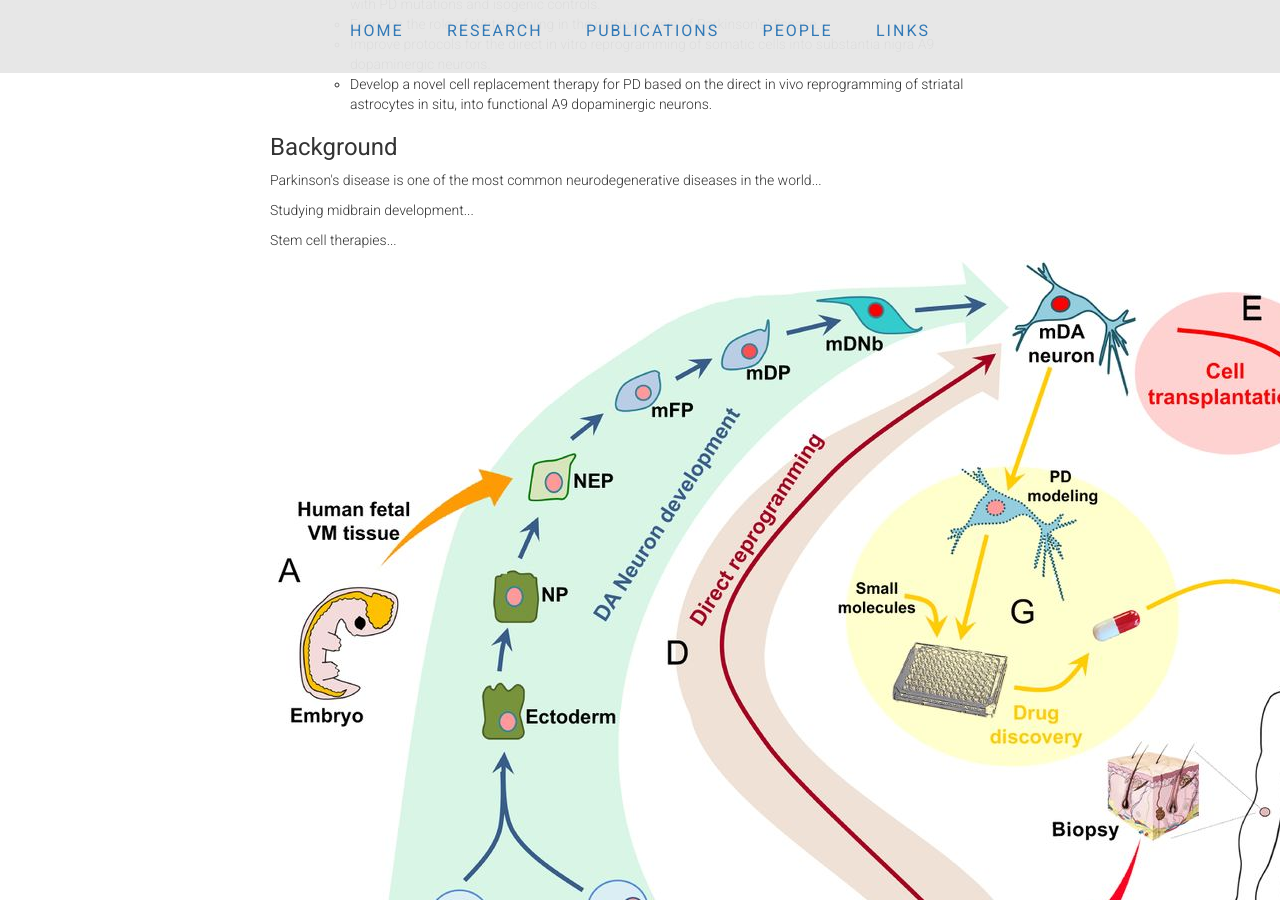
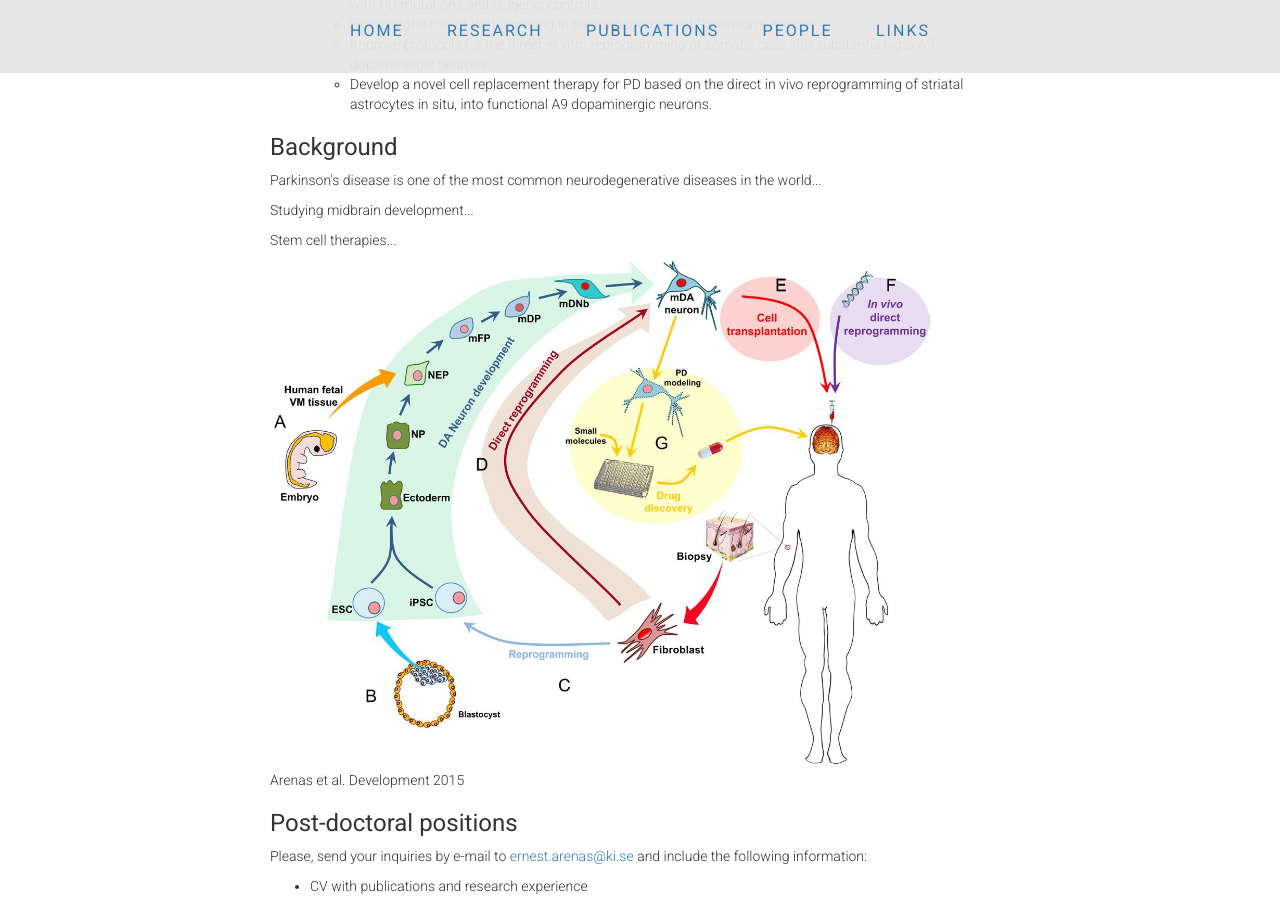
Before and after one commit to ArenasLab/arenaslab.github.io, a Jekyll site: the page research/index.html, which Jekyll copies as it is, in a window 1280 px wide and 900 px high, scrolled down 436 px. Built offline with Jekyll 4.4.1, drawn with Linux system fonts in a browser that asks for light colours.

Commit message:
Update index.html

```diff
--- a/research/index.html
+++ b/research/index.html
@@ -52,7 +52,7 @@
         <p>Parkinson's disease is one of the most common neurodegenerative diseases in the world...</p>
         <p>Studying midbrain development...</p>
         <p>Stem cell therapies...</p>
-	  <img src="/img/F4.jpg"/>
+	  <img style='width: 90%; object-fit: contain' align="center" src="/img/F4.jpg"/>
 	  <p>Arenas et al. Development 2015</p>
     <h3>Post-doctoral positions</h3>
     <p>Please, send your inquiries by e-mail to <a href="mailto:ernest.arenas@ki.se">ernest.arenas@ki.se</a> and include the following information:</p>
```
